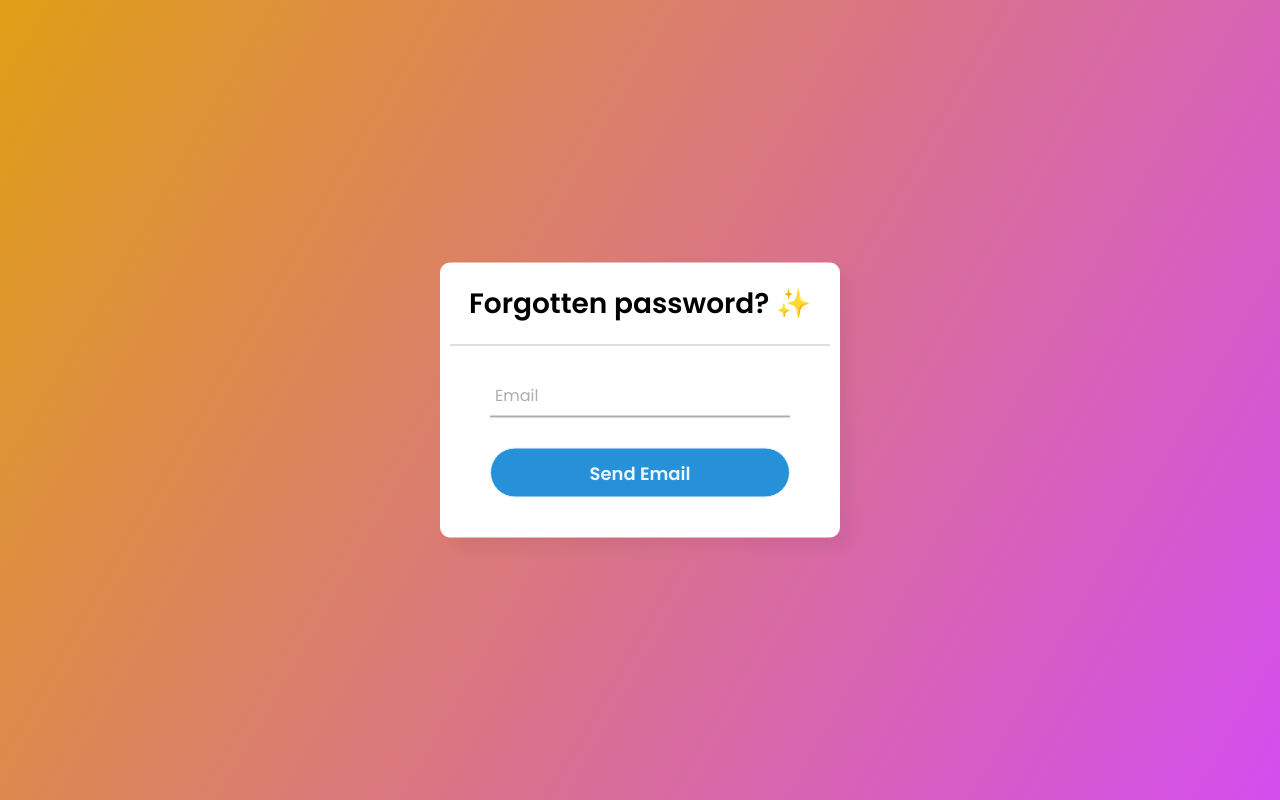
After one commit to NigelTXH/trello_like_website, a Flask app: page /forgotpassword in a window 1280 px wide. The commit adds this page. Run offline with Flask 2, Linux system fonts and the light colour scheme.

Commit message:
Feature-ForgotPassword-Nicholas/Nigel

```diff
--- a/app.py
+++ b/app.py
@@ -1,7 +1,18 @@
 from flask import Flask, render_template, url_for, request, redirect
+from flask_mail import Mail, Message
 import db
 appDb = db.Database()
 app = Flask(__name__)
+
+mail= Mail(app)
+
+app.config['MAIL_SERVER']='smtp-mail.outlook.com'
+app.config['MAIL_PORT'] = 587
+app.config['MAIL_USERNAME'] = 'mytestfunc@outlook.com'
+app.config['MAIL_PASSWORD'] = 'FIT_2101'
+app.config['MAIL_USE_TLS'] = True
+app.config['MAIL_USE_SSL'] = False
+mail = Mail(app)
 
 @app.route("/", methods=['POST', 'GET'])
 def product_backlog():
@@ -55,5 +66,19 @@ def delete(id):
     except:
         return 'There was a problem deleting that task'
 
+@app.route("/forgotpassword", methods=['GET', 'POST'])
+def forgot_password():
+    error = None
+    if request.method == 'POST':
+        print(appDb.check_email(request.form.get("email")))
+        if appDb.check_email(request.form.get("email")) is None :
+            error = "Invalid email"
+        else:
+            msg = Message('Scrum King Password', sender = 'mytestfunc@outlook.com', recipients = [request.form.get("email")])
+            msg.body = "Your password: "+appDb.fetch_password(request.form.get("email"))+""
+            mail.send(msg)
+            return redirect("/login")
+    return render_template('forgotpassword.html', error=error)
+
 if __name__ == "__main__":
     app.run(debug=True)
--- a/static/css/main.css
+++ b/static/css/main.css
@@ -455,3 +455,114 @@ color: #868e94;
   transform: scale(1.05);
   transition: 0.4s ease-in-out;
 }
+.miniature_card a{
+  margin-right: 10px;
+  color: #464e56;
+  text-decoration: none;
+}
+.miniature_card a:hover{
+ color: blue;
+}
+
+/* forgotpassword page styles */
+
+.forgotpassword_page{
+  background: linear-gradient(120deg,#df9f15, #d44def);
+  height: 100vh;
+  }
+  .forgotpassword_page .content_box{
+    position: absolute;
+    top: 50%;
+    left: 50%;
+    transform: translate(-50%, -50%);
+    width: 400px;
+    background: white;
+    border-radius: 10px;
+    box-shadow: 10px 10px 15px rgba(0,0,0,0.05);
+    padding-right: 10px;
+    padding-bottom: 40px;
+    padding-left: 10px;
+  }
+  .forgotpassword_page .content_box h1{
+    text-align: center;
+    padding: 20px 0;
+    border-bottom: 1px solid silver;
+    font-size: 28px;
+  }
+  .forgotpassword_page .content_box form{
+    padding: 0 40px;
+    box-sizing: border-box;
+  }
+  form .txt_field{
+    position: relative;
+    border-bottom: 2px solid #adadad;
+    margin: 30px 0;
+  }
+  .txt_field input{
+    width: 100%;
+    padding: 0 5px;
+    height: 40px;
+    font-size: 16px;
+    border: none;
+    background: none;
+    outline: none;
+  }
+  .txt_field label{
+    position: absolute;
+    top: 50%;
+    left: 5px;
+    color: #adadad;
+    transform: translateY(-50%);
+    font-size: 16px;
+    pointer-events: none;
+    transition: .5s;
+  }
+  .txt_field span::before{
+    content: '';
+    position: absolute;
+    top: 40px;
+    left: 0;
+    width: 0%;
+    height: 2px;
+    background: #2691d9;
+    transition: .5s;
+  }
+  .txt_field input:focus ~ label,
+  .txt_field input:valid ~ label{
+    top: -5px;
+    color: #2691d9;
+  }
+  .txt_field input:focus ~ span::before,
+  .txt_field input:valid ~ span::before{
+    width: 100%;
+  }
+  .pass{
+    margin: -5px 0 20px 5px;
+    color: #a6a6a6;
+    cursor: pointer;
+  }
+  .pass:hover{
+    text-decoration: underline;
+  }
+  input[type="submit"]{
+    width: 100%;
+    height: 50px;
+    border: 1px solid;
+    background: #2691d9;
+    border-radius: 25px;
+    font-size: 18px;
+    color: #e9f4fb;
+    font-weight: 700;
+    cursor: pointer;
+    outline: none;
+  }
+  input[type="submit"]:hover{
+    border-color: #2691d9;
+    transition: .5s;
+  }
+  .error{
+    margin: 20px 0;
+    text-align: center;
+    font-size: 20px;
+    color: #f90a0a;
+  }
--- /dev/null
+++ b/templates/forgotpassword.html
@@ -0,0 +1,26 @@
+{% extends "base.html" %}
+
+{% block head %}
+<title>Animated Signup Form</title>
+{% endblock %}
+
+{% block body %}
+<div class="forgotpassword_page">
+  <div class="content_box">
+      <h1>Forgotten password? &#10024;</h1>
+      <form method="POST">
+
+        <div class="txt_field">
+          <input type="email" name="email" required>
+          <span></span>
+          <label>Email</label>
+        </div>
+
+        <input type="submit" value="Send Email">
+      </form>
+      {% if error %}
+      <p class="error"><strong>Error:</strong> {{ error }}
+      {% endif %}
+  </div>
+</div>
+{% endblock %}
--- a/templates/login.html
+++ b/templates/login.html
@@ -19,7 +19,7 @@
           <span></span>
           <label>Password</label>
         </div>
-        <div class="pass">Forgot Password?</div>
+        <div class="pass"> <a href="http://127.0.0.1:5000/forgotpassword">Forgot Password?</a></div>
         <input type="submit" value="Login">
         <div class="signup_link">
           don't have an account? <a href="http://127.0.0.1:5000/signup">Signup now!</a>
```
Also changed, not shown: db.py (+9 -1 lines), templates/index.html (+5 -2 lines), webapp.db.
